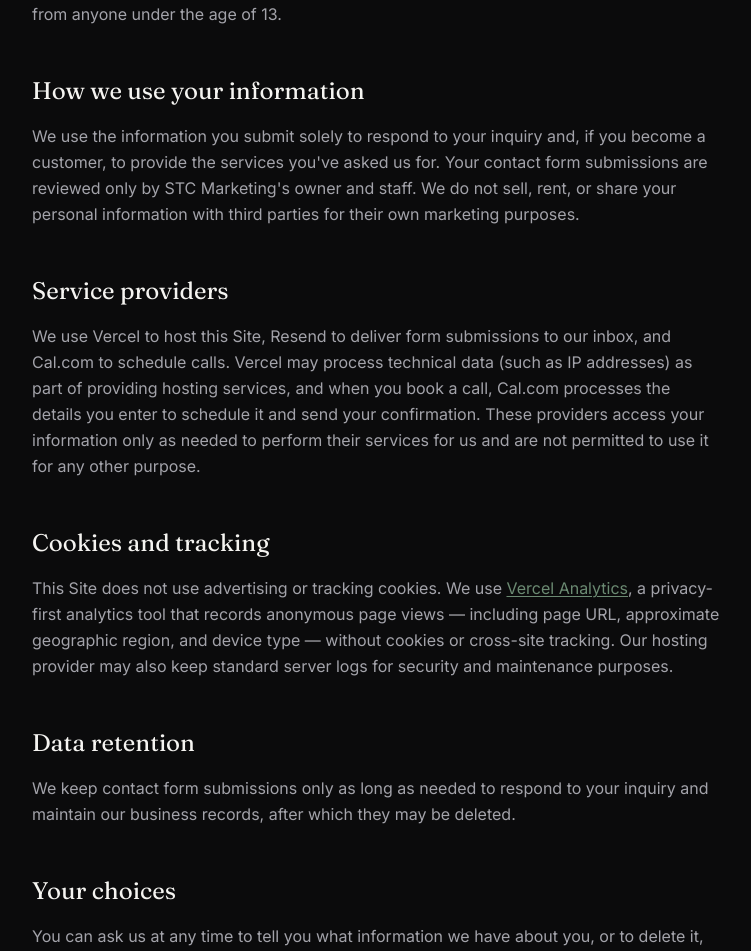
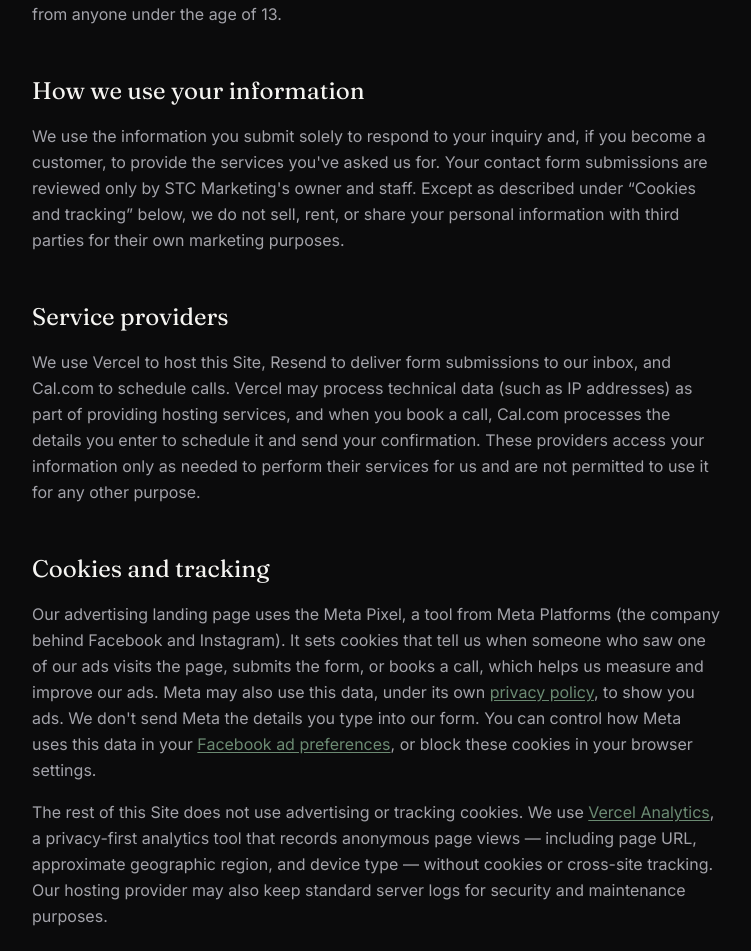
Before and after one commit to Solomon-TC/STC-Marketing-Website, a Next.js app: page /privacy-policy in a window 1280 px wide. Shown: the part 901-1852 px from the top of the page, without its empty margins (264-1015 px from the left). Built offline with nearby package versions, Linux system fonts and the light colour scheme.

Commit message:
Turn on the Meta Pixel and verify the domain with Meta
Set the Pixel ID so the landing page tracks PageView, Lead, and Schedule,
add Meta's domain verification tag, and update the privacy policy to
disclose the Pixel's cookies.

Co-Authored-By: Claude Opus 5.5 <noreply@anthropic.com>

```diff
--- a/src/app/(site)/privacy-policy/page.tsx
+++ b/src/app/(site)/privacy-policy/page.tsx
@@ -18,7 +18,7 @@ export default function PrivacyPolicyPage() {
 
       <section className="bg-ink py-24 lg:py-32">
         <div className="mx-auto max-w-3xl px-6 lg:px-10">
-          <p className="text-sm text-mist italic">Last updated: October 22, 2026</p>
+          <p className="text-sm text-mist italic">Last updated: October 23, 2026</p>
 
           <p className="mt-6 text-fog leading-relaxed">
             STC Marketing (&ldquo;we,&rdquo; &ldquo;us,&rdquo; or &ldquo;our&rdquo;) operates the website{" "}
@@ -38,7 +38,7 @@ export default function PrivacyPolicyPage() {
 
           <h2 className="font-display mt-12 text-2xl text-paper">How we use your information</h2>
           <p className="mt-4 text-fog leading-relaxed">
-            We use the information you submit solely to respond to your inquiry and, if you become a customer, to provide the services you&apos;ve asked us for. Your contact form submissions are reviewed only by STC Marketing&apos;s owner and staff. We do not sell, rent, or share your personal information with third parties for their own marketing purposes.
+            We use the information you submit solely to respond to your inquiry and, if you become a customer, to provide the services you&apos;ve asked us for. Your contact form submissions are reviewed only by STC Marketing&apos;s owner and staff. Except as described under &ldquo;Cookies and tracking&rdquo; below, we do not sell, rent, or share your personal information with third parties for their own marketing purposes.
           </p>
 
           <h2 className="font-display mt-12 text-2xl text-paper">Service providers</h2>
@@ -48,7 +48,28 @@ export default function PrivacyPolicyPage() {
 
           <h2 className="font-display mt-12 text-2xl text-paper">Cookies and tracking</h2>
           <p className="mt-4 text-fog leading-relaxed">
-            This Site does not use advertising or tracking cookies. We use{" "}
+            Our advertising landing page uses the Meta Pixel, a tool from Meta Platforms (the company behind Facebook and Instagram). It sets cookies that tell us when someone who saw one of our ads visits the page, submits the form, or books a call, which helps us measure and improve our ads. Meta may also use this data, under its own{" "}
+            <a
+              href="https://www.facebook.com/privacy/policy/"
+              className="text-pine-light underline underline-offset-2 hover:text-paper transition-colors"
+              target="_blank"
+              rel="noopener noreferrer"
+            >
+              privacy policy
+            </a>
+            , to show you ads. We don&apos;t send Meta the details you type into our form. You can control how Meta uses this data in your{" "}
+            <a
+              href="https://www.facebook.com/adpreferences"
+              className="text-pine-light underline underline-offset-2 hover:text-paper transition-colors"
+              target="_blank"
+              rel="noopener noreferrer"
+            >
+              Facebook ad preferences
+            </a>
+            , or block these cookies in your browser settings.
+          </p>
+          <p className="mt-4 text-fog leading-relaxed">
+            The rest of this Site does not use advertising or tracking cookies. We use{" "}
             <a
               href="https://vercel.com/docs/analytics"
               className="text-pine-light underline underline-offset-2 hover:text-paper transition-colors"
--- a/src/app/layout.tsx
+++ b/src/app/layout.tsx
@@ -46,6 +46,10 @@ export const metadata: Metadata = {
     index: true,
     follow: true,
     googleBot: { index: true, follow: true, "max-image-preview": "large", "max-snippet": -1 },
+  },
+  // Proves to Meta that we own the domain, so the Pixel's ad conversions count.
+  verification: {
+    other: { "facebook-domain-verification": "ja81iwkk6snovhrig5fywu6hlfoapk" },
   },
 };
 
--- a/src/lib/site.ts
+++ b/src/lib/site.ts
@@ -19,7 +19,7 @@ export const SITE = {
    * Meta Pixel ID for ad conversion tracking. Empty means the Pixel never loads.
    * Turning it on adds tracking cookies, so the privacy policy must be updated with it.
    */
-  metaPixelId: "" as string,
+  metaPixelId: "1138896375241413" as string,
   base: { city: "Newberg", state: "Oregon", stateCode: "OR" },
 } as const;
 
```
